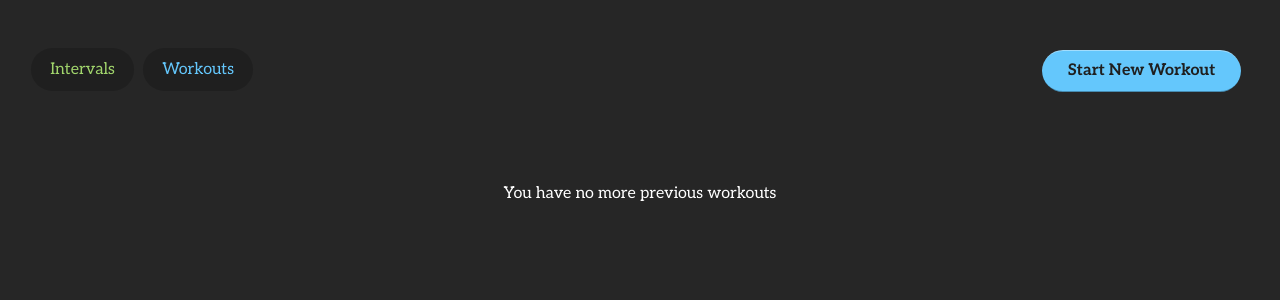
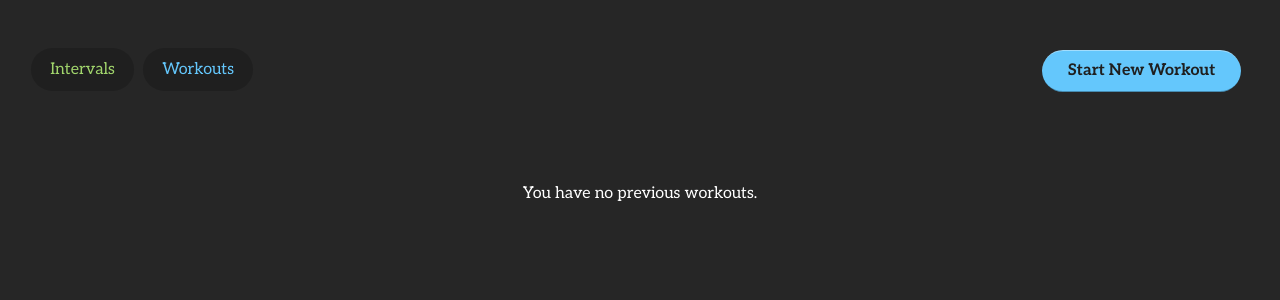
Before and after one commit to Seetal/Workouts, a React (Vite) app: page /workouts in a window 1280 px wide. Shown: the top 300 px of the page. Built offline with nearby package versions, Linux system fonts and the light colour scheme.

Commit message:
Amended "no more previous workouts" string

```diff
--- a/src/components/Workouts/PreviousWorkouts/PreviousWorkouts.tsx
+++ b/src/components/Workouts/PreviousWorkouts/PreviousWorkouts.tsx
@@ -99,6 +99,8 @@ const PreviousWorkouts = () => {
         handleGetPreviousMonth();
     }
 
+    const noWorkouts = savedWorkouts.length > 0 ? 'You have no more previous workouts.' : 'You have no previous workouts.';
+
     return (
         <>
             {
@@ -112,7 +114,7 @@ const PreviousWorkouts = () => {
             {
                 periodKeysData.keyData.length > periodKeysData.currentShowing ?
                 <button className="button button--alt" onClick={handleLoadMore}>Load more</button> :
-                <p>You have no more previous workouts</p>
+                <p>{noWorkouts}</p>
             }
             </div>
         </>
```
